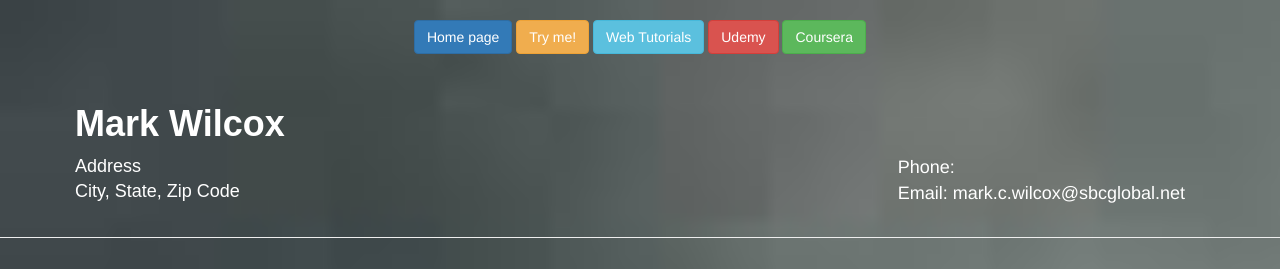
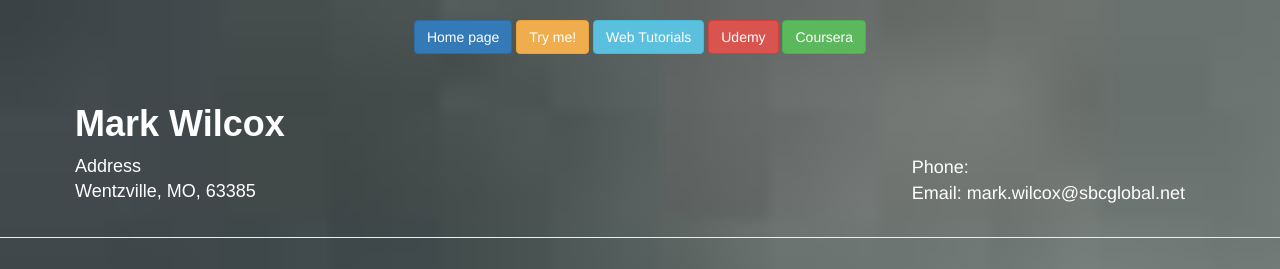
Before and after one commit to tech696969/resume, a plain HTML site: page index.html in a window 1280 px wide. Shown: the top 269 px of the page. Drawn offline with nearby package versions, Linux system fonts and the light colour scheme.

Commit message:
Update index.html

```diff
--- a/index.html
+++ b/index.html
@@ -29,7 +29,7 @@
             <ul class="name">
                 <h1 id="bolder">Mark Wilcox</h1>
                 <li>Address</li>
-                <li>City, State, Zip Code</li>
+                <li>Wentzville, MO, 63385</li>
             </ul>
         </div>
         <div class="col-md-6">
@@ -37,7 +37,7 @@
                 <br>
                 <br>
                 <li>Phone: </li>
-                <li>Email: mark.c.wilcox@sbcglobal.net</li>
+                <li>Email: mark.wilcox@sbcglobal.net</li>
             </ul>
         </div>
     </div>
```
